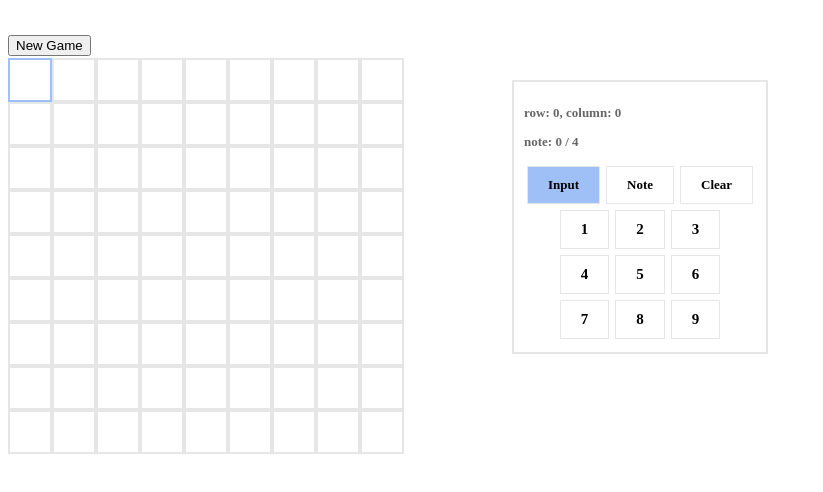
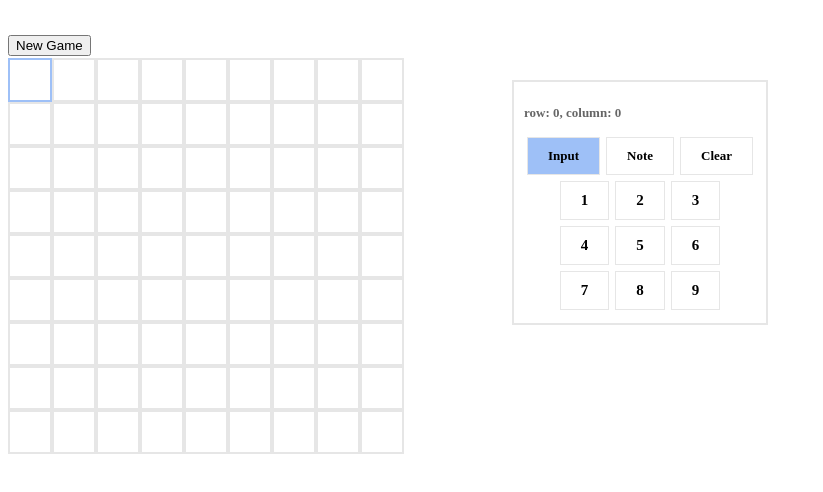
Before and after one commit to qcmatsuoka/sudoku, an Angular app: page / in a window 1280 px wide. Both pictures are taken after a click on the element 30 px from the left and 95 px from the top of the page. Shown: the top 492 px of the page, without its empty margins (0-823 px from the left). Built offline with nearby package versions, Linux system fonts and the light colour scheme.

Commit message:
メモの入力個数を制限しなくなったため備考を削除

```diff
--- a/src/app/keypad/keypad.component.html
+++ b/src/app/keypad/keypad.component.html
@@ -1,6 +1,5 @@
 <div class="container">
   <p class="information">row: {{cell.row}}, column: {{cell.column}}</p>
-  <p class="information">note: {{cell.noteNumbers.length}} / 4</p>
   <div>
     <ul class="button-list">
       <li
```
